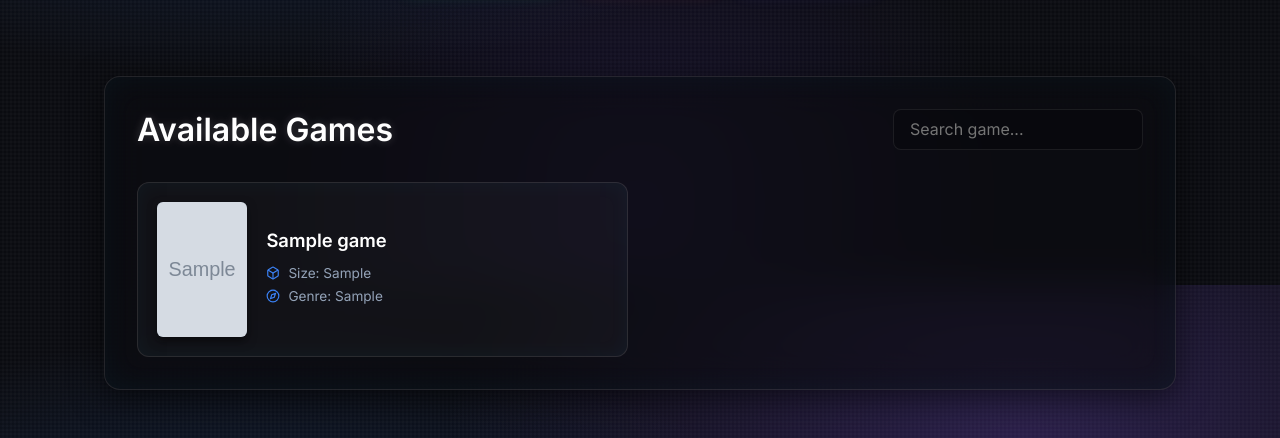
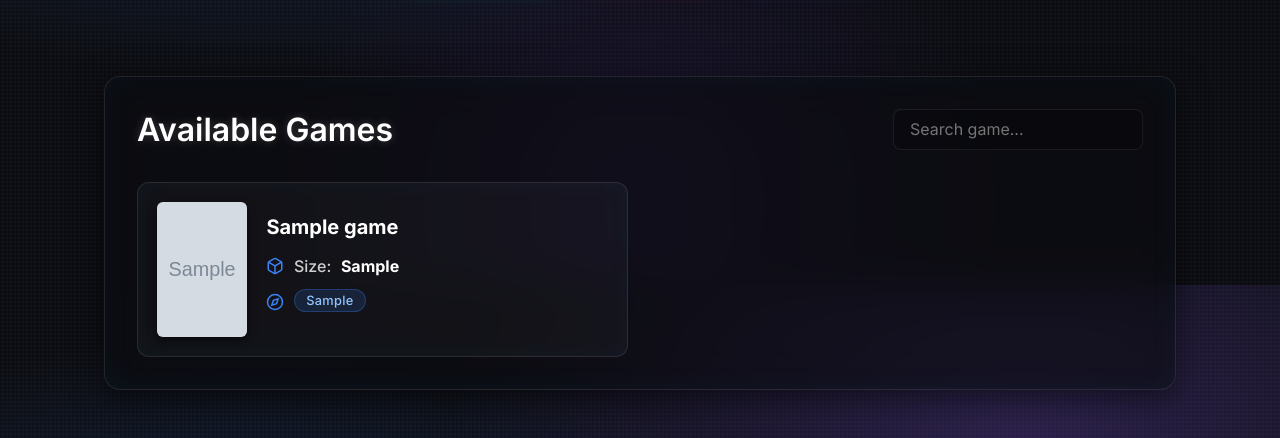
Before and after one commit to pormonpro/itear-game-db, a Flask app: page / in a window 1280 px wide. Shown: the part 515-953 px from the top of the page. Run offline with Flask 3, Linux system fonts and the light colour scheme; tables that the repository leaves empty hold one stand-in row (values such as "Sample post"); grey boxes marked "Sample" are stand-in pictures.

Commit message:
UI: premium game cards with larger meta, genre badges, better spacing

```diff
--- a/static/style.css
+++ b/static/style.css
@@ -345,26 +345,68 @@ main {
 }
 
 .game-title {
-    font-size: 1.15rem;
-    font-weight: 600;
+    font-size: 1.25rem;
+    font-weight: 700;
     color: #fff;
-    margin-bottom: 0.8rem;
+    margin-bottom: 1rem;
     line-height: 1.3;
 }
 
 .game-meta {
     display: flex;
     align-items: center;
-    gap: 0.5rem;
-    color: var(--text-muted);
-    font-size: 0.85rem;
-    margin-bottom: 0.4rem;
+    gap: 0.6rem;
+    color: rgba(255, 255, 255, 0.8);
+    font-size: 1rem;
+    margin-bottom: 0.8rem;
+}
+
+.game-meta.game-size {
+    font-weight: 500;
+}
+
+.game-meta.game-size strong {
+    color: #fff;
+    font-weight: 700;
 }
 
 .game-meta svg {
-    width: 14px;
-    height: 14px;
+    width: 18px;
+    height: 18px;
     color: var(--accent-blue);
+    flex-shrink: 0;
+}
+
+.game-genre-row {
+    display: flex;
+    align-items: flex-start;
+    gap: 0.6rem;
+    margin-bottom: 0.8rem;
+}
+
+.game-genre-row svg {
+    width: 18px;
+    height: 18px;
+    color: var(--accent-blue);
+    flex-shrink: 0;
+    margin-top: 0.25rem;
+}
+
+.genre-badges {
+    display: flex;
+    flex-wrap: wrap;
+    gap: 0.4rem;
+}
+
+.genre-badge {
+    background: rgba(59, 130, 246, 0.15);
+    border: 1px solid rgba(59, 130, 246, 0.3);
+    color: #93c5fd;
+    padding: 0.2rem 0.7rem;
+    border-radius: 9999px;
+    font-size: 0.8rem;
+    font-weight: 500;
+    letter-spacing: 0.3px;
 }
 
 .game-actions {
--- a/templates/index.html
+++ b/templates/index.html
@@ -15,13 +15,21 @@
             <img src="{{ game.cover_url if game.cover_url else 'https://via.placeholder.com/90x135/1e293b/e2e8f0?text=No+Cover' }}" alt="Cover" class="game-cover">
             <div class="game-info">
                 <div class="game-title">{{ game.name }}</div>
-                <div class="game-meta">
+                <div class="game-meta game-size">
                     <svg viewBox="0 0 24 24" fill="none" stroke="currentColor" stroke-width="2"><path d="M21 16V8a2 2 0 0 0-1-1.73l-7-4a2 2 0 0 0-2 0l-7 4A2 2 0 0 0 3 8v8a2 2 0 0 0 1 1.73l7 4a2 2 0 0 0 2 0l7-4A2 2 0 0 0 21 16z"></path><polyline points="3.27 6.96 12 12.01 20.73 6.96"></polyline><line x1="12" y1="22.08" x2="12" y2="12"></line></svg>
-                    Size: {{ game.size }}
+                    Size: <strong>{{ game.size }}</strong>
                 </div>
-                <div class="game-meta">
+                <div class="game-genre-row">
                     <svg viewBox="0 0 24 24" fill="none" stroke="currentColor" stroke-width="2"><circle cx="12" cy="12" r="10"></circle><polygon points="16.24 7.76 14.12 14.12 7.76 16.24 9.88 9.88 16.24 7.76"></polygon></svg>
-                    Genre: {{ game.genre if game.genre else 'Unknown' }}
+                    <div class="genre-badges">
+                        {% if game.genre %}
+                            {% for g in game.genre.split(', ') %}
+                            <span class="genre-badge">{{ g }}</span>
+                            {% endfor %}
+                        {% else %}
+                            <span class="genre-badge">Unknown</span>
+                        {% endif %}
+                    </div>
                 </div>
             </div>
         </div>
```
Also changed, not shown: templates/admin.html (+12 -4 lines).
